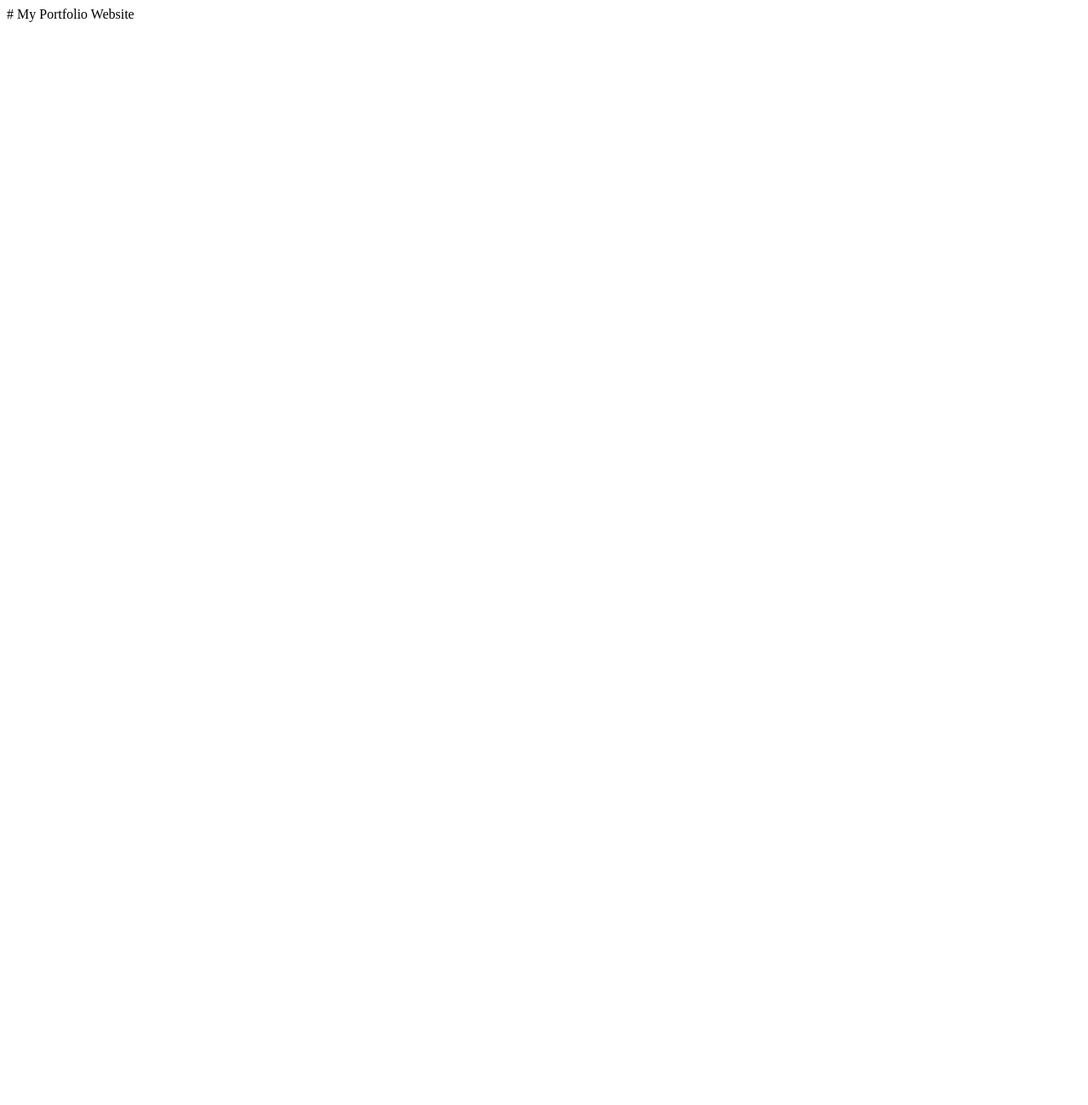
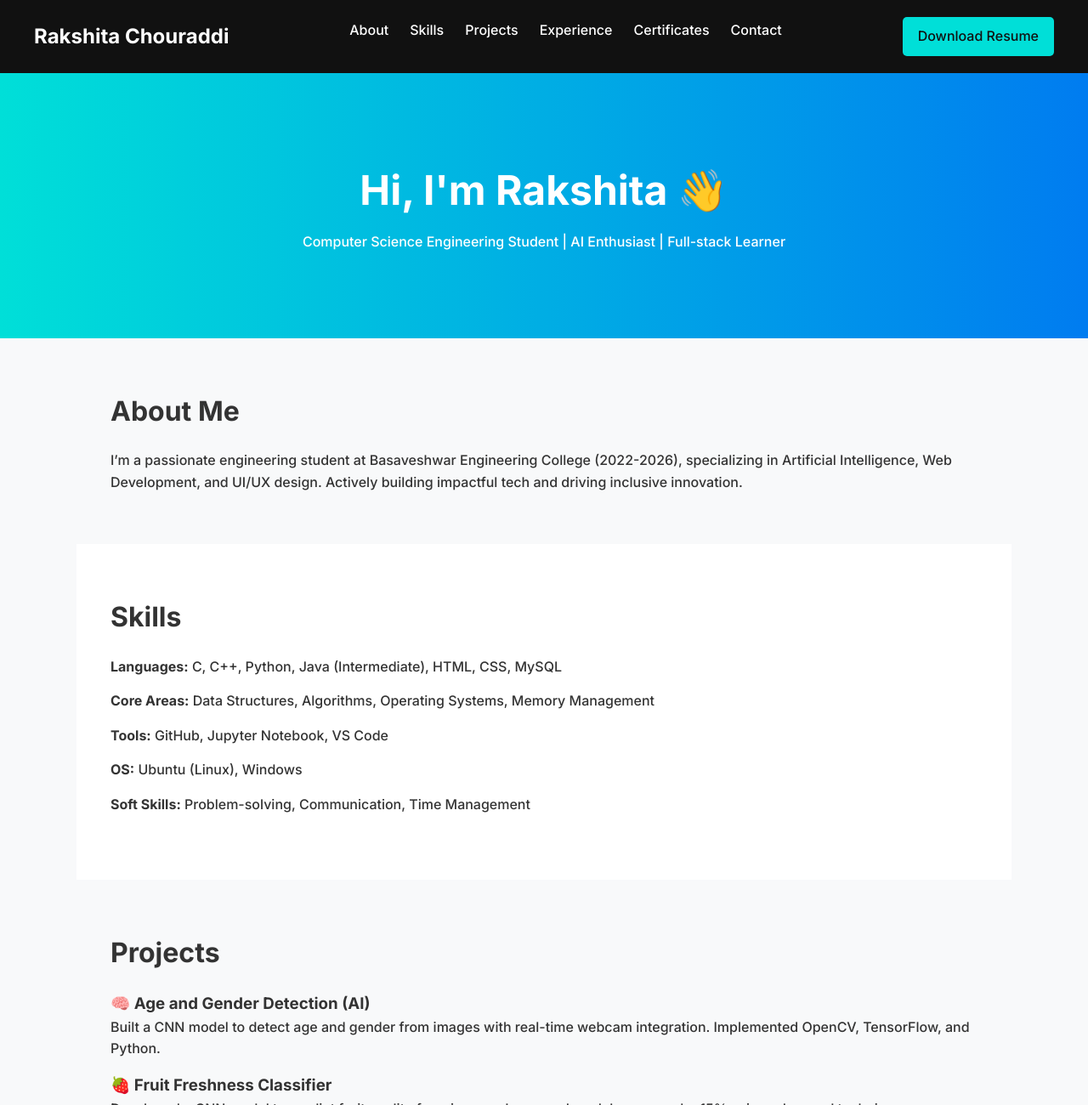
Before and after one commit to Rakshitachouraddi/portfolio2, a plain HTML site: page index.html in a window 1280 px wide. Shown: the top 1300 px of the page at 85% size. Before the commit the page ends 800 px from the top, so only its background shows below. Drawn offline with Linux system fonts and the light colour scheme.

Commit message:
Add files via upload

```diff
--- a/index.html
+++ b/index.html
@@ -1 +1,94 @@
-# My Portfolio Website
+<!DOCTYPE html>
+<html lang="en">
+<head>
+  <meta charset="UTF-8" />
+  <meta name="viewport" content="width=device-width, initial-scale=1.0" />
+  <title>Rakshita Chouraddi | Portfolio</title>
+  <link rel="stylesheet" href="style.css" />
+  <link href="https://fonts.googleapis.com/css2?family=Inter:wght@300;500;700&display=swap" rel="stylesheet">
+</head>
+<body>
+
+  <header>
+    <div class="logo">Rakshita Chouraddi</div>
+    <nav>
+      <ul>
+        <li><a href="#about">About</a></li>
+        <li><a href="#skills">Skills</a></li>
+        <li><a href="#projects">Projects</a></li>
+        <li><a href="#experience">Experience</a></li>
+        <li><a href="#certificates">Certificates</a></li>
+        <li><a href="#contact">Contact</a></li>
+      </ul>
+    </nav>
+    <a class="btn" href="assets/resume.pdf" target="_blank">Download Resume</a>
+  </header>
+
+  <section class="hero">
+    <div class="hero-content">
+      <h1>Hi, I'm Rakshita 👋</h1>
+      <p>Computer Science Engineering Student | AI Enthusiast | Full-stack Learner</p>
+    </div>
+  </section>
+
+  <section id="about" class="section">
+    <h2>About Me</h2>
+    <p>I’m a passionate engineering student at Basaveshwar Engineering College (2022-2026), specializing in Artificial Intelligence, Web Development, and UI/UX design. Actively building impactful tech and driving inclusive innovation.</p>
+  </section>
+
+  <section id="skills" class="section light">
+    <h2>Skills</h2>
+    <div class="skills-grid">
+      <div><strong>Languages:</strong> C, C++, Python, Java (Intermediate), HTML, CSS, MySQL</div>
+      <div><strong>Core Areas:</strong> Data Structures, Algorithms, Operating Systems, Memory Management</div>
+      <div><strong>Tools:</strong> GitHub, Jupyter Notebook, VS Code</div>
+      <div><strong>OS:</strong> Ubuntu (Linux), Windows</div>
+      <div><strong>Soft Skills:</strong> Problem-solving, Communication, Time Management</div>
+    </div>
+  </section>
+
+  <section id="projects" class="section">
+    <h2>Projects</h2>
+    <div class="project">
+      <h3>🧠 Age and Gender Detection (AI)</h3>
+      <p>Built a CNN model to detect age and gender from images with real-time webcam integration. Implemented OpenCV, TensorFlow, and Python.</p>
+    </div>
+    <div class="project">
+      <h3>🍓 Fruit Freshness Classifier</h3>
+      <p>Developed a CNN model to predict fruit quality from images. Increased model accuracy by 15% using advanced techniques.</p>
+    </div>
+  </section>
+
+  <section id="experience" class="section light">
+    <h2>Experience</h2>
+    <ul>
+      <li>💼 Women's Representative - Advocated and represented women in Computer Science Department</li>
+      <li>🧑‍💻 UI/UX Workshop - Gained hands-on design experience</li>
+      <li>🌐 Web App Developer - Built a fully integrated web application</li>
+      <li>🚀 Volunteer - WAVE Hackathon (National-level), June 2024</li>
+    </ul>
+  </section>
+
+  <section id="certificates" class="section">
+    <h2>Achievements & Certifications</h2>
+    <ul>
+      <li>🏆 IEEE Xtreme 17.0 - Participated among 17,000+ global coders</li>
+      <li>🥇 Winner - "CodXpress" Hackathon (March 2023)</li>
+      <li>🎓 Certified in AI, NLP, Shell Scripting (Infosys Springboard)</li>
+    </ul>
+  </section>
+
+  <section id="contact" class="section light">
+    <h2>Contact</h2>
+    <p><strong>Email:</strong> <a href="mailto:rakshitachouraddi@gmail.com">rakshitachouraddi@gmail.com</a></p>
+    <p><strong>Phone:</strong> +91 8660595181</p>
+    <p><strong>LinkedIn:</strong> <a href="https://www.linkedin.com">Visit my LinkedIn</a></p>
+  </section>
+
+  <footer>
+    <p>© 2025 Rakshita Chouraddi. All rights reserved.</p>
+  </footer>
+
+<script src="script.js"></script>
+</body>
+</html>
```
